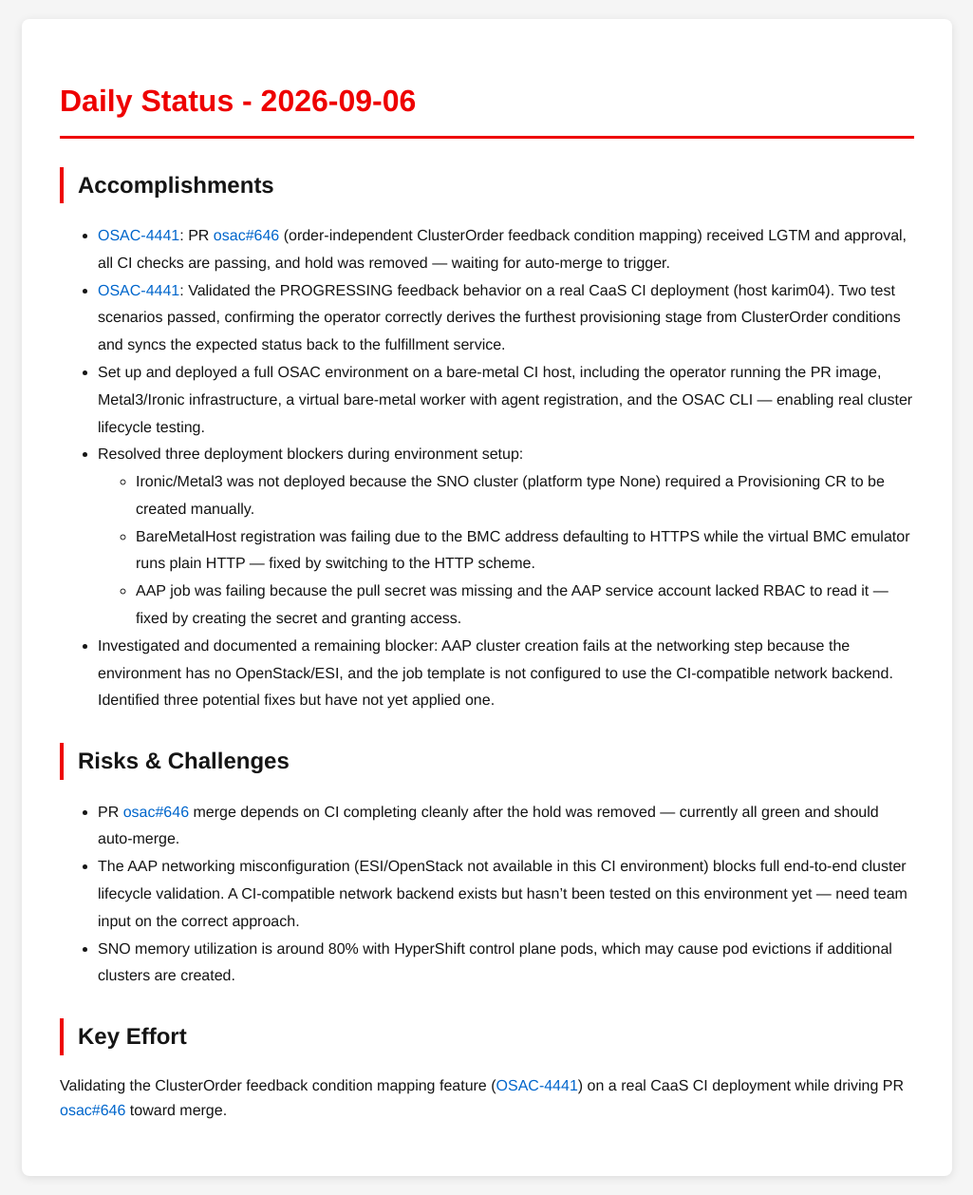
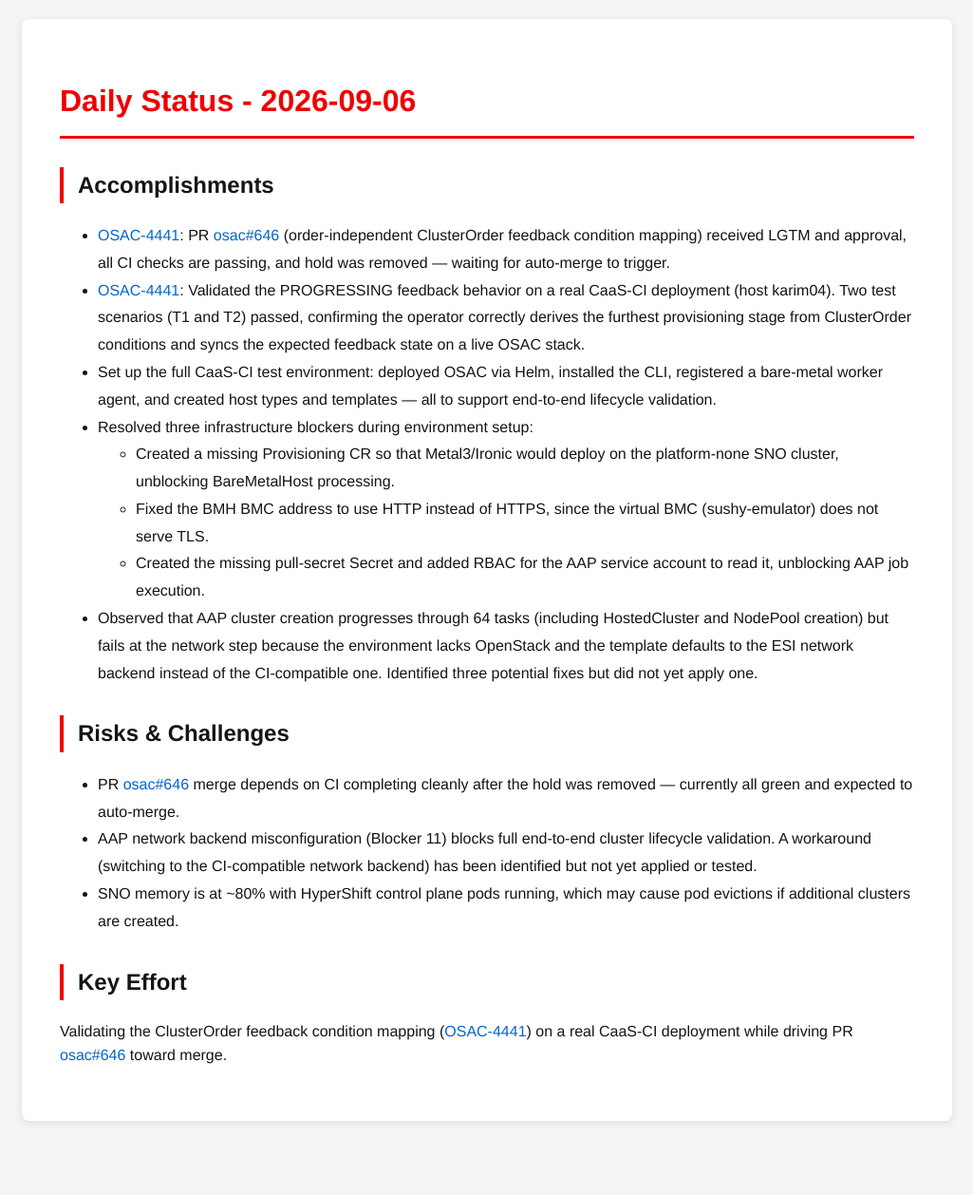
Before and after one commit to tzvatot/daily-status, a Jekyll site: the page built from 2026-09-06.md, in a window 1280 px wide. Shown: the whole page at 95% size, without its empty margins (127-1152 px from the left). Built offline with Jekyll 4.4.1, drawn with Linux system fonts in a browser that asks for light colours; after the commit the page ends 1200 px from its top, so only the background shows below that.

Commit message:
Daily status update - 2026-09-06

```diff
--- a/2026-09-06.md
+++ b/2026-09-06.md
@@ -7,22 +7,19 @@
 # Daily Status - 2026-09-06
 
 ## Accomplishments
-
 - [OSAC-4441](https://redhat.atlassian.net/browse/OSAC-4441): PR [osac#646](https://github.com/osac-project/osac/pull/646) (order-independent ClusterOrder feedback condition mapping) received LGTM and approval, all CI checks are passing, and hold was removed — waiting for auto-merge to trigger.
-- [OSAC-4441](https://redhat.atlassian.net/browse/OSAC-4441): Validated the PROGRESSING feedback behavior on a real CaaS CI deployment (host karim04). Two test scenarios passed, confirming the operator correctly derives the furthest provisioning stage from ClusterOrder conditions and syncs the expected status back to the fulfillment service.
-- Set up and deployed a full OSAC environment on a bare-metal CI host, including the operator running the PR image, Metal3/Ironic infrastructure, a virtual bare-metal worker with agent registration, and the OSAC CLI — enabling real cluster lifecycle testing.
-- Resolved three deployment blockers during environment setup:
-  - Ironic/Metal3 was not deployed because the SNO cluster (platform type None) required a Provisioning CR to be created manually.
-  - BareMetalHost registration was failing due to the BMC address defaulting to HTTPS while the virtual BMC emulator runs plain HTTP — fixed by switching to the HTTP scheme.
-  - AAP job was failing because the pull secret was missing and the AAP service account lacked RBAC to read it — fixed by creating the secret and granting access.
-- Investigated and documented a remaining blocker: AAP cluster creation fails at the networking step because the environment has no OpenStack/ESI, and the job template is not configured to use the CI-compatible network backend. Identified three potential fixes but have not yet applied one.
+- [OSAC-4441](https://redhat.atlassian.net/browse/OSAC-4441): Validated the PROGRESSING feedback behavior on a real CaaS-CI deployment (host karim04). Two test scenarios (T1 and T2) passed, confirming the operator correctly derives the furthest provisioning stage from ClusterOrder conditions and syncs the expected feedback state on a live OSAC stack.
+- Set up the full CaaS-CI test environment: deployed OSAC via Helm, installed the CLI, registered a bare-metal worker agent, and created host types and templates — all to support end-to-end lifecycle validation.
+- Resolved three infrastructure blockers during environment setup:
+  - Created a missing Provisioning CR so that Metal3/Ironic would deploy on the platform-none SNO cluster, unblocking BareMetalHost processing.
+  - Fixed the BMH BMC address to use HTTP instead of HTTPS, since the virtual BMC (sushy-emulator) does not serve TLS.
+  - Created the missing pull-secret Secret and added RBAC for the AAP service account to read it, unblocking AAP job execution.
+- Observed that AAP cluster creation progresses through 64 tasks (including HostedCluster and NodePool creation) but fails at the network step because the environment lacks OpenStack and the template defaults to the ESI network backend instead of the CI-compatible one. Identified three potential fixes but did not yet apply one.
 
 ## Risks & Challenges
-
-- PR [osac#646](https://github.com/osac-project/osac/pull/646) merge depends on CI completing cleanly after the hold was removed — currently all green and should auto-merge.
-- The AAP networking misconfiguration (ESI/OpenStack not available in this CI environment) blocks full end-to-end cluster lifecycle validation. A CI-compatible network backend exists but hasn't been tested on this environment yet — need team input on the correct approach.
-- SNO memory utilization is around 80% with HyperShift control plane pods, which may cause pod evictions if additional clusters are created.
+- PR [osac#646](https://github.com/osac-project/osac/pull/646) merge depends on CI completing cleanly after the hold was removed — currently all green and expected to auto-merge.
+- AAP network backend misconfiguration (Blocker 11) blocks full end-to-end cluster lifecycle validation. A workaround (switching to the CI-compatible network backend) has been identified but not yet applied or tested.
+- SNO memory is at ~80% with HyperShift control plane pods running, which may cause pod evictions if additional clusters are created.
 
 ## Key Effort
-
-Validating the ClusterOrder feedback condition mapping feature ([OSAC-4441](https://redhat.atlassian.net/browse/OSAC-4441)) on a real CaaS CI deployment while driving PR [osac#646](https://github.com/osac-project/osac/pull/646) toward merge.
+Validating the ClusterOrder feedback condition mapping ([OSAC-4441](https://redhat.atlassian.net/browse/OSAC-4441)) on a real CaaS-CI deployment while driving PR [osac#646](https://github.com/osac-project/osac/pull/646) toward merge.
```
